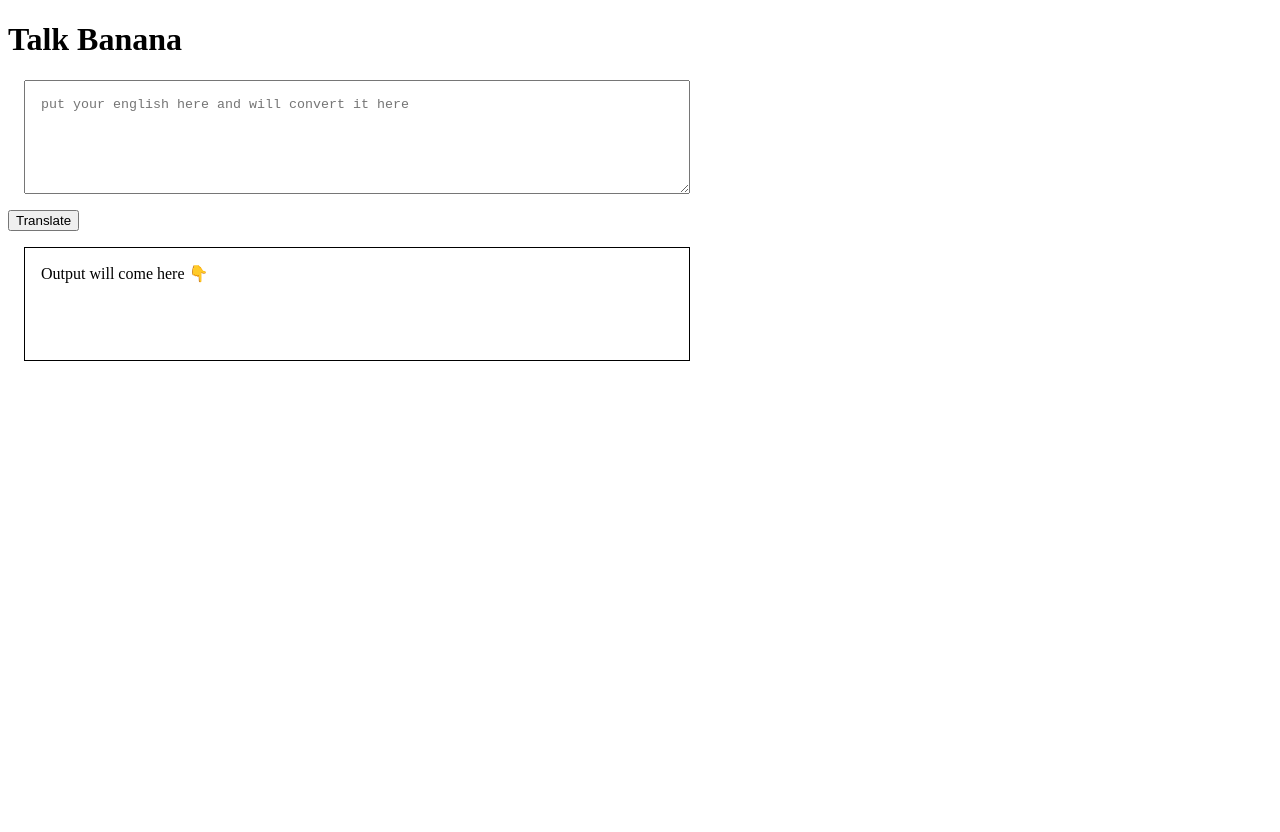
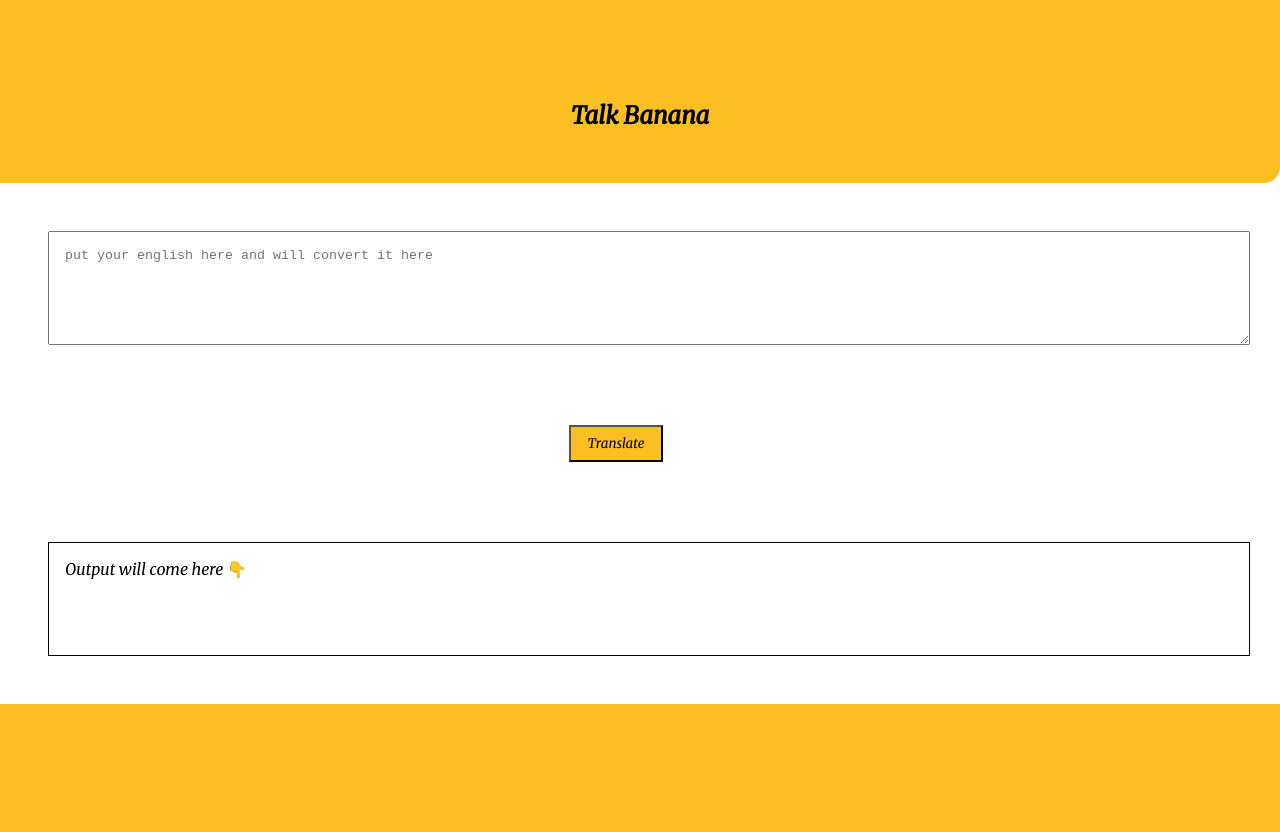
Before and after one commit to saurinthakkar/banana-speaks-neogacamp-4, a plain HTML site: page index.html in a window 1280 px wide. Before the commit the page ends 800 px from the top, so only its background shows below. Drawn offline with Linux system fonts and the light colour scheme.

Commit message:
Styles : Added style to whole page

```diff
--- a/app.js
+++ b/app.js
@@ -29,7 +29,7 @@ function clickEventHandler(){
     //outputDiv.innerText="abbbsdahsd " + txtInput.value;
     var inputText = txtInput.value; // taking input
 
-    //calling server for processing
+    //calling server for output
 
     fetch(getTranslationURL(inputText))
     .then (response => response.json())
--- a/index.html
+++ b/index.html
@@ -1,35 +1,42 @@
 <!DOCTYPE html>
 <html lang="en">
+
 <head>
     <meta charset="UTF-8">
     <meta http-equiv="X-UA-Compatible" content="IE=edge">
     <meta name="viewport" content="width=device-width, initial-scale=1.0">
     <title>Banana speaks</title>
-    <style>
-        textarea{
-            height: 10vh;
-            width: 50%;
-            display: block;
-            margin: 1rem;
-            padding: 1rem;
-        }
-        #output{
-            border:1px solid black;
-            height:10vh;
-            width: 50%;
-            display: block;
-            margin: 1rem;
-            padding: 1rem;
-        }
+    <link rel="stylesheet" href="styles.css">
 
-    </style>
 </head>
 
 <body>
-    <h1>Talk Banana</h1>
-    <textarea  id="txt-input" placeholder="put your english here and will convert it here"></textarea>
-    <button id="btn-translate">Translate</button>
-    <div id="output">Output will come here 👇</div>
+    <header class="hero">
+        <h2 class="hero-heading">Talk Banana</h2>
+    </header>
+    <section class="section">
+        <textarea id="txt-input" placeholder="put your english here and will convert it here"></textarea>
+
+    </section>
+
+    <section class="section ow">
+
+        <button id="btn-translate">Translate</button>
+
+    </section>
+
+
+
+    <section class="section">
+        <div id="output">Output will come here 👇</div>
+
+    </section>
+
+    <footer class="footer">
+
+    </footer>
+
     <script src="app.js" type="text/javascript"></script>
 </body>
+
 </html>
--- /dev/null
+++ b/styles.css
@@ -0,0 +1,59 @@
+@import url('https://fonts.googleapis.com/css2?family=Merriweather:ital@1&display=swap');
+
+body{
+    font-family: 'Merriweather', serif;
+    margin: 0px;
+}
+
+:root{
+
+    --primary-color:#FBBF24;
+}
+
+.hero {
+    background-color: var(--primary-color);
+    padding: 2rem;
+    padding-top: 5rem;
+    text-align: center;
+    border-bottom-right-radius: 1rem;
+}
+
+.section{
+    padding: 2rem;
+    padding-right: 5rem;
+}
+
+#txt-input{
+    height: 10vh;
+    width: 100%;
+    display: block;
+    margin: 1rem;
+    padding: 1rem;
+}
+
+.ow{
+    text-align: center;
+}
+
+#btn-translate{
+    font-family: inherit;
+    text-align: center;
+    padding: 0.5rem 1rem;
+    background-color: var(--primary-color);
+}
+
+#output{
+    border:1px solid black;
+    height:10vh;
+    width: 100%;
+    display: block;
+    margin: 1rem;
+    padding: 1rem;
+}
+
+.footer{
+    background-color: var(--primary-color);
+    padding: 4rem 1rem;
+    text-align: center;
+
+}
```
